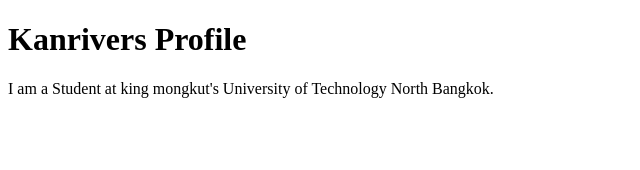
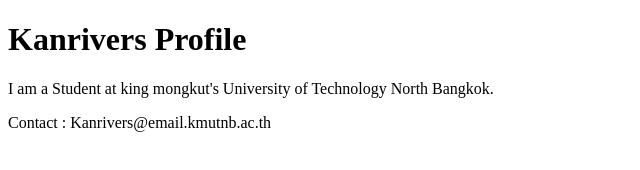
Before and after one commit to Kanriver/github-desktop-project-kanriver-sec1, a plain HTML site: page index.html in a window 1280 px wide. Shown: the whole page, without its empty margins (0-640 px from the left). Drawn offline with Linux system fonts and the light colour scheme.

Commit message:
Add contact me

```diff
--- a/index.html
+++ b/index.html
@@ -9,5 +9,6 @@
     <h1>Kanrivers Profile</h1>
     <p>I am a Student at king mongkut's
         University of Technology North Bangkok.</p>
+    <footer>Contact : Kanrivers@email.kmutnb.ac.th</footer>
 </body>
 </html>
```
